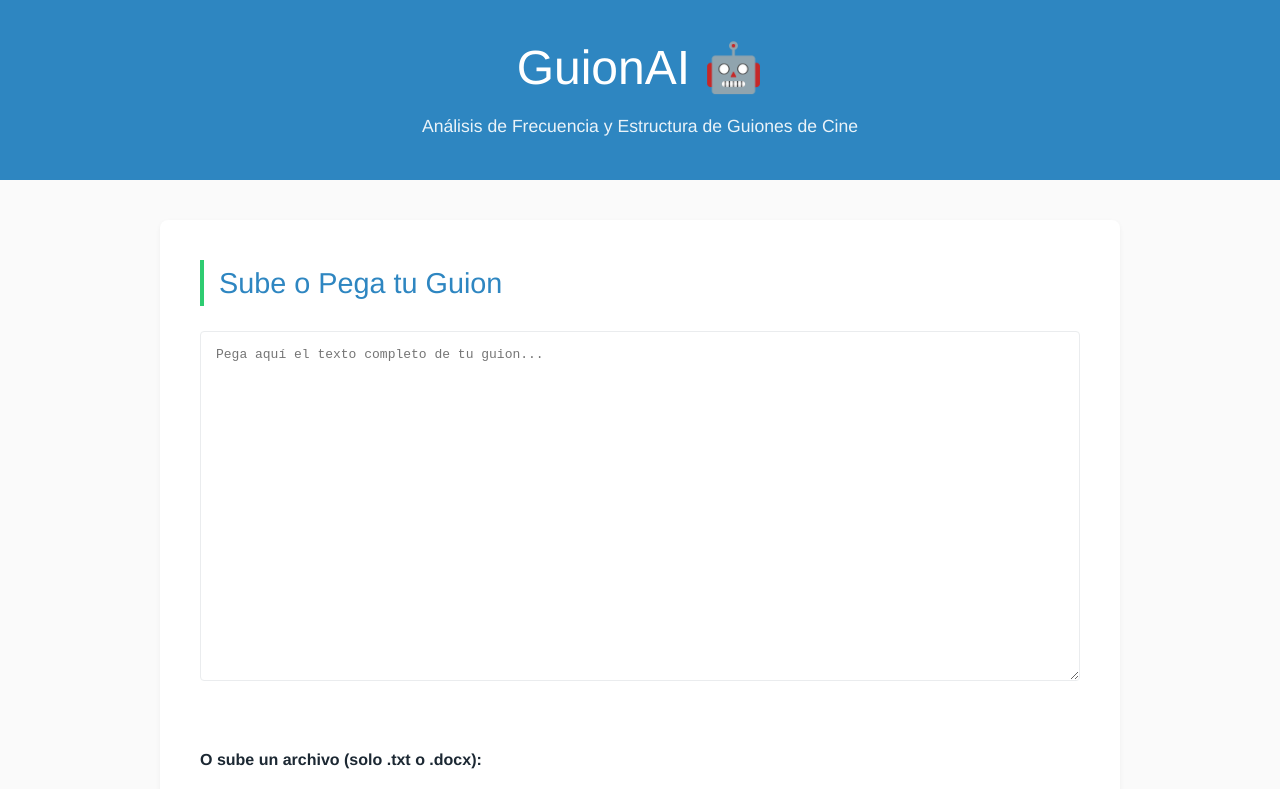
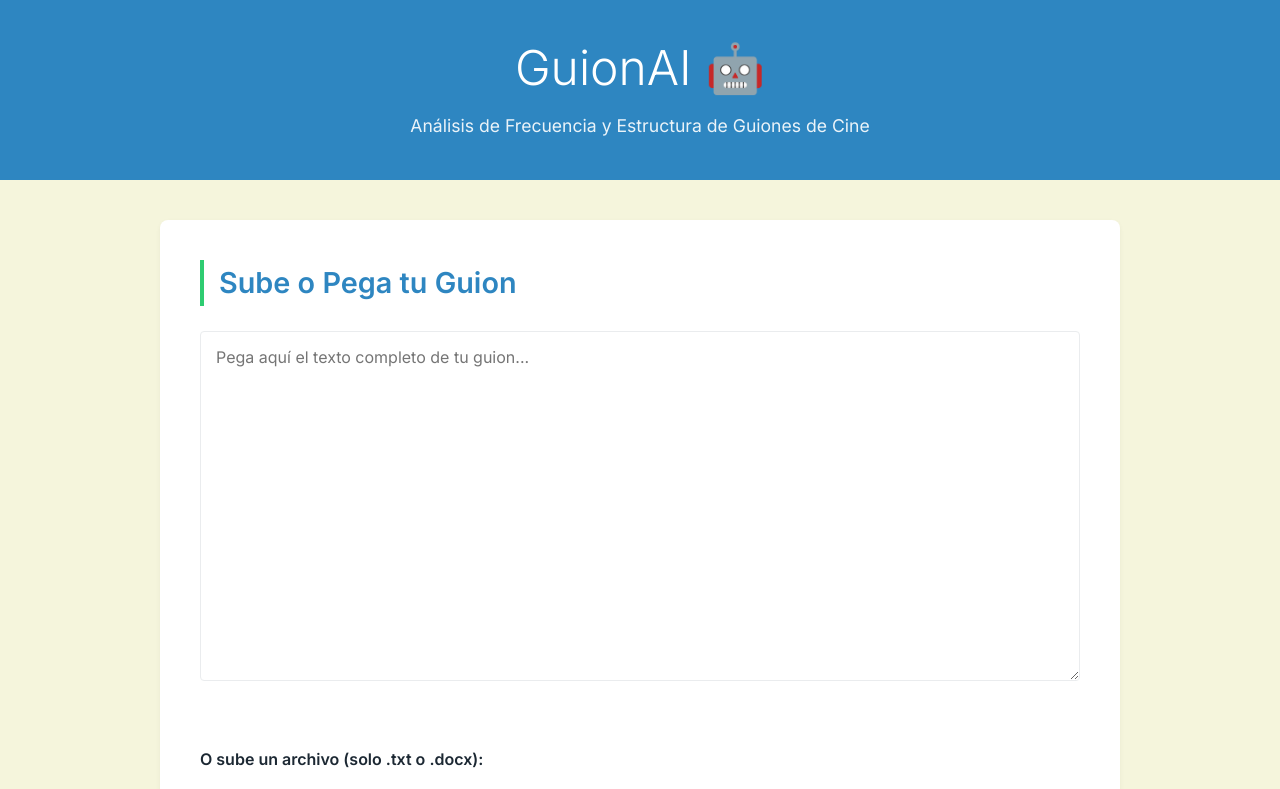
Before and after one commit to ximenagaleanam-prog/proyecto-guion-, a plain HTML site: page index.html in a window 1280 px wide. Shown: the top 789 px of the page. Drawn offline with nearby package versions, Linux system fonts and the light colour scheme.

Commit message:
Update style.css

```diff
--- a/style.css
+++ b/style.css
@@ -1,12 +1,12 @@
-/* --- 1. Variables y Estilos Globales (Paleta de Colores Mantenida) --- */
+/* --- 1. Variables y Estilos Globales --- */
 :root {
     --color-principal: #2E86C1; /* Azul corporativo */
     --color-secundario: #D4E6F1; /* Azul muy claro (para fondos sutiles) */
-    --color-fondo: #FAFAFA; /* Blanco roto/gris muy claro */
+    --color-fondo: #F5F5DC; /* NUEVO: Beige claro */
     --color-texto: #1C2833; /* Gris oscuro para mejor contraste */
     --color-exito: #2ECC71; /* Verde para éxito o botones clave */
     --color-borde-suave: #EAECEE; /* Gris muy ligero para separadores */
-    --sombra-caja: 0 2px 5px rgba(0, 0, 0, 0.05); /* Sombra sutil y plana */
+    --sombra-caja: 0 2px 5px rgba(0, 0, 0, 0.05);
 }
 
 * {
@@ -16,21 +16,21 @@
 }
 
 body {
-    /* Fuente profesional: Helvetica o una sans-serif limpia */
-    font-family: 'Helvetica Neue', Helvetica, Arial, sans-serif;
+    /* NUEVA TIPOGRAFÍA */
+    font-family: 'Inter', sans-serif;
     background-color: var(--color-fondo);
     color: var(--color-texto);
     line-height: 1.6;
-    padding: 30px; /* Aumentamos el padding del cuerpo */
+    padding: 30px;
 }
 
 /* --- 2. Contenedor Principal (main) --- */
 main {
-    max-width: 960px; /* Aumentamos el ancho máximo */
+    max-width: 960px;
     margin: 0 auto;
-    background-color: white;
+    background-color: white; /* Blanco puro para contrastar con el fondo beige */
     padding: 40px;
-    border-radius: 8px; /* Bordes redondeados sutiles */
+    border-radius: 8px;
     box-shadow: var(--sombra-caja);
 }
 
@@ -38,15 +38,15 @@ main {
 header {
     background-color: var(--color-principal);
     color: white;
-    padding: 40px 30px; /* Más espacio vertical */
+    padding: 40px 30px;
     text-align: center;
     border-radius: 8px 8px 0 0;
-    margin: -40px -40px 40px -40px; /* Extender el color dentro del main */
+    margin: -40px -40px 40px -40px;
 }
 
 header h1 {
-    font-size: 3em; /* Título más prominente */
-    font-weight: 300; /* Fuente ligera para modernidad */
+    font-size: 3em;
+    font-weight: 300;
     margin-bottom: 5px;
 }
 
@@ -73,7 +73,7 @@ section {
 h2 {
     color: var(--color-principal);
     font-size: 1.8em;
-    font-weight: 500;
+    font-weight: 600; /* Peso ligeramente más alto para el título */
     margin-bottom: 25px;
     border-left: 4px solid var(--color-exito);
     padding-left: 15px;
@@ -107,8 +107,8 @@ hr {
     border: 1px solid var(--color-borde-suave);
     border-radius: 4px;
     font-size: 1em;
-    font-family: monospace;
-    min-height: 350px; /* Un poco más alto */
+    font-family: 'Inter', monospace; /* Mantenemos el estilo de ancho fijo para guiones */
+    min-height: 350px;
     transition: border-color 0.2s;
 }
 
@@ -117,7 +117,6 @@ hr {
     outline: none;
 }
 
-/* Estilo para los labels y el selector de idioma */
 label {
     font-weight: 600;
     color: var(--color-texto);
@@ -168,7 +167,7 @@ button:hover {
 /* --- 7. Resultados del Análisis (Limpios) --- */
 #palabras-repetidas, #personajes-recurrentes {
     margin-bottom: 25px;
-    padding: 0; /* Eliminamos el padding redundante */
+    padding: 0;
     border: none;
     border-radius: 0;
 }
@@ -176,7 +175,6 @@ button:hover {
 ul {
     list-style-type: none;
     padding-left: 0;
-    /* Usamos un layout más responsivo y espaciado */
     display: grid;
     grid-template-columns: repeat(auto-fit, minmax(250px, 1fr));
     gap: 15px;
@@ -186,7 +184,7 @@ ul li {
     background-color: white;
     padding: 12px 15px;
     border: 1px solid var(--color-borde-suave);
-    border-left: 4px solid var(--color-principal); /* Barra de énfasis */
+    border-left: 4px solid var(--color-principal);
     border-radius: 4px;
     font-size: 0.95em;
     box-shadow: var(--sombra-caja);
@@ -198,14 +196,14 @@ ul li strong {
 }
 
 ul li::before {
-    content: none; /* Eliminamos el bullet point forzado */
+    content: none;
 }
 
 /* --- 8. Sugerencias (Feedback de IA) --- */
 #texto-sugerencias {
     margin-top: 20px;
     padding: 20px;
-    background-color: var(--color-secundario); /* Usamos el azul claro de la paleta */
+    background-color: var(--color-secundario);
     border: 1px solid #A9CCE3;
     border-left: 5px solid var(--color-principal);
     border-radius: 6px;
```
